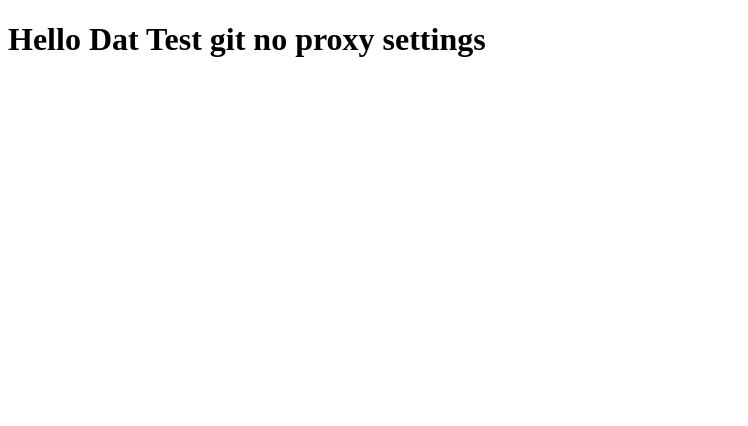
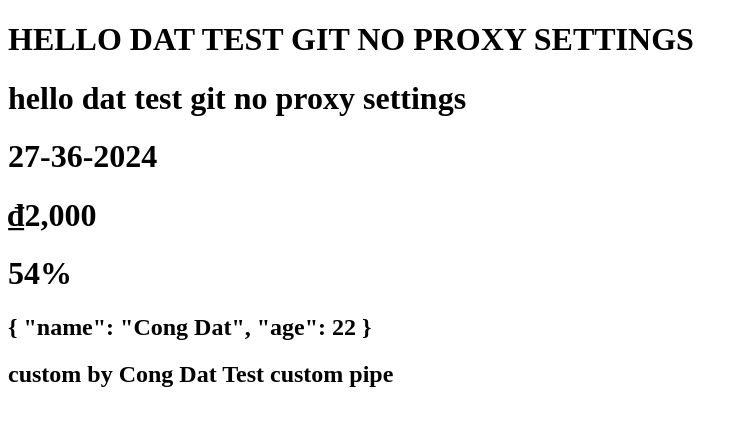
Before and after one commit to conqdat/angular, an Angular app: page / in a window 1280 px wide. Shown: the top 426 px of the page, without its empty margins (0-748 px from the left). Built offline with nearby package versions, Linux system fonts and the light colour scheme.

Commit message:
add pipe

```diff
--- a/src/app/app.component.html
+++ b/src/app/app.component.html
@@ -1 +1,7 @@
-<h1>Hello Dat Test git no proxy settings</h1>
+<h1> {{ 'Hello Dat Test git no proxy settings' | uppercase }} </h1>
+<h1> {{ 'Hello Dat Test git no proxy settings' | lowercase }} </h1>
+<h1>{{ Date.now() | date:'dd-mm-yyyy' }}</h1>
+<h1>{{ 2000 | currency:'VND'}}</h1>
+<h1> {{ 0.54 | percent }} </h1>
+<h2>{{ person | json }}</h2>
+<h2>{{ 'Test custom pipe' | myPipe }}</h2>
--- a/src/app/app.component.ts
+++ b/src/app/app.component.ts
@@ -7,4 +7,10 @@ import { Component } from '@angular/core';
 })
 export class AppComponent {
   title = 'learn-angular';
+  protected readonly Date = Date;
+
+  person = {
+    name: "Cong Dat",
+    age: 22
+  }
 }
--- /dev/null
+++ b/src/app/myPipe.ts
@@ -0,0 +1,11 @@
+import {Pipe, PipeTransform} from "@angular/core";
+
+@Pipe({
+  name: 'myPipe'
+})
+export class MyPipe implements PipeTransform {
+  transform(value: any, ...args: any[]): any {
+    return 'custom by Cong Dat ' + value
+  }
+
+}
```
Also changed, not shown: src/app/app.module.ts (+5 -3 lines), 1 other file (tests, documents, lock files or other folders).
